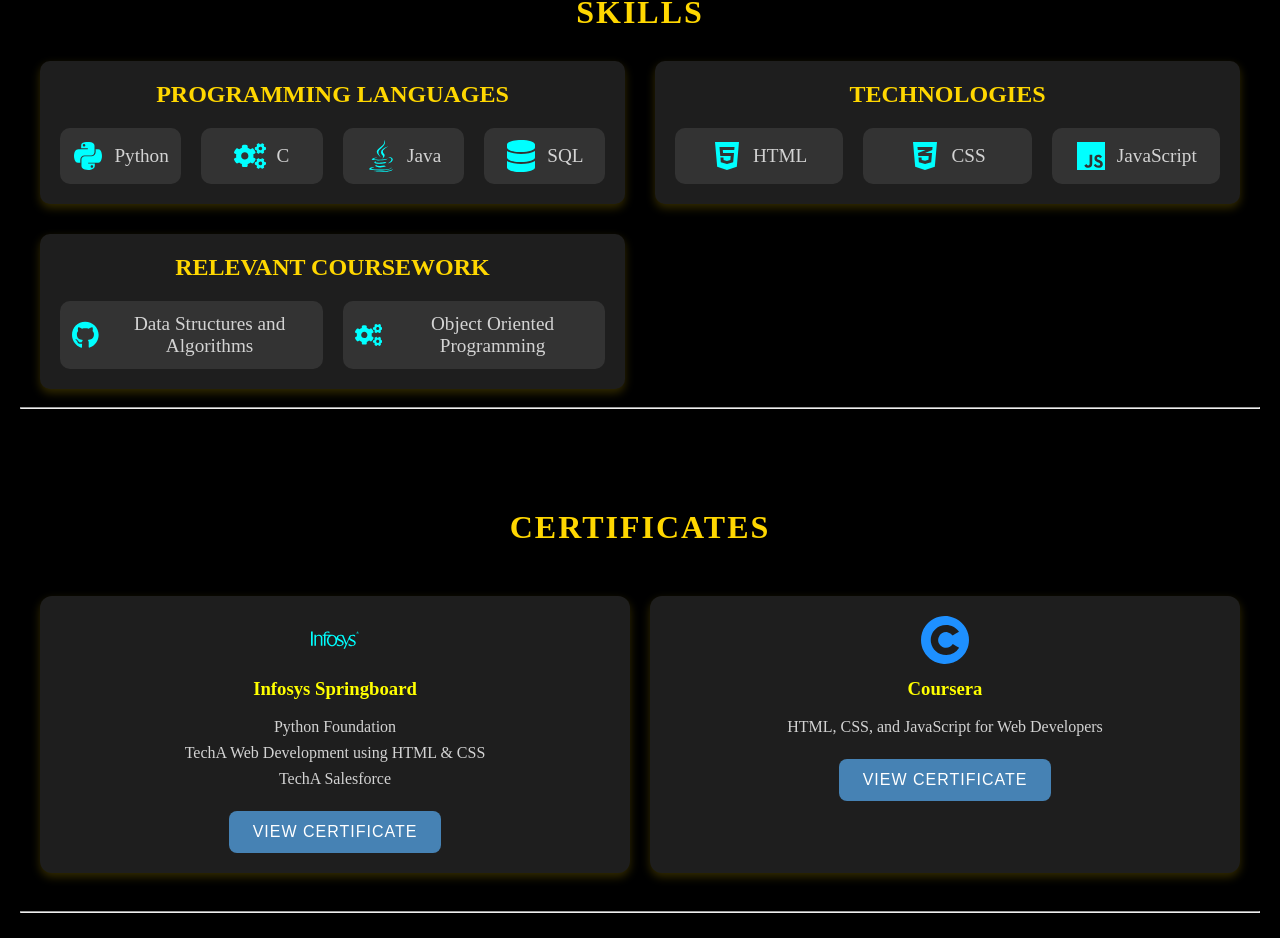
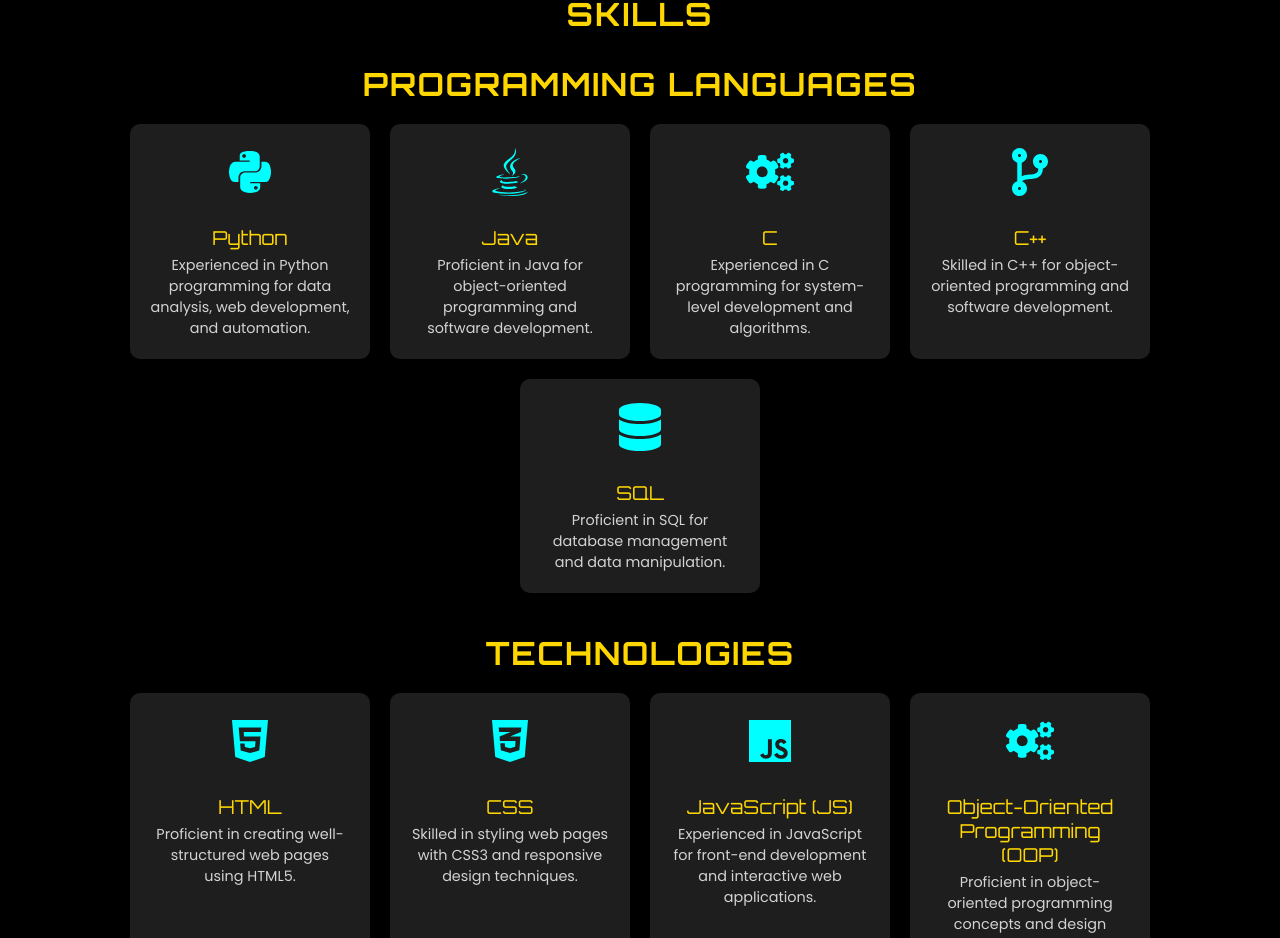
Before and after one commit to kameshp1815/React-Portfolio, a React (Vite) app: page / in a window 1280 px wide. Shown: the part 3087-4025 px from the top of the page. Built offline with nearby package versions, Linux system fonts and the light colour scheme.

Commit message:
skill component style commit

```diff
--- a/src/Components/Skills/Skill.jsx
+++ b/src/Components/Skills/Skill.jsx
@@ -1,73 +1,71 @@
 import "./Skills.css";
-import { FaPython, FaHtml5,FaJava, FaCss3Alt, FaJs, FaCogs, FaDatabase, FaGithub } from 'react-icons/fa';
+import { FaPython, FaJava, FaHtml5, FaCss3Alt, FaJs, FaCogs, FaDatabase, FaGithub, FaCodeBranch, FaGitAlt } from 'react-icons/fa';
 
 const Skills = () => {
+  const programmingLanguages = [
+    { name: "Python", icon: <FaPython />, description: "Experienced in Python programming for data analysis, web development, and automation." },
+    { name: "Java", icon: <FaJava />, description: "Proficient in Java for object-oriented programming and software development." },
+    { name: "C", icon: <FaCogs />, description: "Experienced in C programming for system-level development and algorithms." },
+    { name: "C++", icon: <FaCodeBranch />, description: "Skilled in C++ for object-oriented programming and software development." },
+    { name: "SQL", icon: <FaDatabase />, description: "Proficient in SQL for database management and data manipulation." },
+  ];
+
+  const technologies = [
+    { name: "HTML", icon: <FaHtml5 />, description: "Proficient in creating well-structured web pages using HTML5." },
+    { name: "CSS", icon: <FaCss3Alt />, description: "Skilled in styling web pages with CSS3 and responsive design techniques." },
+    { name: "JavaScript (JS)", icon: <FaJs />, description: "Experienced in JavaScript for front-end development and interactive web applications." },
+    { name: "Object-Oriented Programming (OOP)", icon: <FaCogs />, description: "Proficient in object-oriented programming concepts and design patterns." },
+    { name: "Git", icon: <FaGitAlt />, description: "Experienced in version control using Git." },
+    { name: "GitHub", icon: <FaGithub />, description: "Skilled in collaborating and sharing code using GitHub." },
+  ];
+
+  const relevantCoursework = [
+    { name: "DBMS", icon: <FaDatabase />, description: "Knowledgeable in database management systems and their applications." },
+    { name: "Data Structures and Algorithms", icon: <FaCogs />, description: "Skilled in data structures and algorithms for efficient problem-solving." },
+  ];
+
   return (
-    <section id="skills" className='skills'>
-      <h2 className='title'>Skills</h2>
+    <section id="skills" className="skills">
+      <h2 className="title">Skills</h2>
 
-      <div className="skillsContainer">
-        {/* Programming Languages Section */}
-        <div className="skillsGroup">
-          <h3 className="skillsGroupTitle">Programming Languages</h3>
-          <div className="skillsList">
-            <div className="skillItem">
-              <FaPython className="skillIcon" />
-              <span>Python</span>
+      <div className="category">
+        <h3 className="categoryTitle">Programming Languages</h3>
+        <div className="iconContainer">
+          {programmingLanguages.map((skill, index) => (
+            <div key={index} className="skillIconBox">
+              <div className="skillIcon">{skill.icon}</div>
+              <div className="skillName">{skill.name}</div>
+              <div className="skillDescription">{skill.description}</div>
             </div>
-            <div className="skillItem">
-              <FaCogs className="skillIcon" />
-              <span>C</span>
-            </div>
-            <div className="skillItem">
-              <FaJava className="skillIcon" />
-              <span>Java</span>
-            </div>
-            <div className="skillItem">
-              <FaDatabase className="skillIcon" />
-              <span>SQL</span>
-            </div>
+          ))}
         </div>
       </div>
 
-        {/* Technologies Section */}
-        <div className="skillsGroup">
-          <h3 className="skillsGroupTitle">Technologies</h3>
-          <div className="skillsList">
-            <div className="skillItem">
-              <FaHtml5 className="skillIcon" />
-              <span>HTML</span>
+      <div className="category">
+        <h3 className="categoryTitle">Technologies</h3>
+        <div className="iconContainer">
+          {technologies.map((skill, index) => (
+            <div key={index} className="skillIconBox">
+              <div className="skillIcon">{skill.icon}</div>
+              <div className="skillName">{skill.name}</div>
+              <div className="skillDescription">{skill.description}</div>
             </div>
-            <div className="skillItem">
-              <FaCss3Alt className="skillIcon" />
-              <span>CSS</span>
-            </div>
-            <div className="skillItem">
-              <FaJs className="skillIcon" />
-              <span>JavaScript</span>
-            </div>
+          ))}
         </div>
       </div>
 
-        {/* Relevant Coursework Section */}
-        <div className="skillsGroup">
-          <h3 className="skillsGroupTitle">Relevant Coursework</h3>
-          <div className="skillsList">
-
-            <div className="skillItem">
-              <FaGithub className="skillIcon" />
-              <span>Data Structures and Algorithms</span>
+      <div className="category">
+        <h3 className="categoryTitle">Relevant Coursework</h3>
+        <div className="iconContainer">
+          {relevantCoursework.map((skill, index) => (
+            <div key={index} className="skillIconBox">
+              <div className="skillIcon">{skill.icon}</div>
+              <div className="skillName">{skill.name}</div>
+              <div className="skillDescription">{skill.description}</div>
             </div>
-            <div className="skillItem">
-              <FaCogs className="skillIcon" />
-              <span>Object Oriented Programming</span>
-            </div>
-
+          ))}
         </div>
       </div>
-      </div>
-      <br></br>
-      <hr></hr>
     </section>
   );
 };
--- a/src/Components/Skills/Skills.css
+++ b/src/Components/Skills/Skills.css
@@ -1,8 +1,31 @@
+@import url('https://fonts.googleapis.com/css2?family=Orbitron:wght@400;600;700&family=Poppins:wght@300;400;600&display=swap');
+
+/* Skills Section */
 .skills {
   background-color: #000000; /* Black background */
   color: #ffffff; /* White text */
   padding: 50px 20px;
   text-align: center;
+  font-family: 'Poppins', sans-serif; /* Use Poppins for all text */
+  position: relative;
+  overflow: hidden;
+}
+
+.skills::before {
+  content: "";
+  position: absolute;
+  top: 0;
+  left: 0;
+  width: 100%;
+  height: 100%;
+  background: linear-gradient(45deg, rgba(255,0,150,0.2), rgba(0,230,64,0.2));
+  mix-blend-mode: overlay;
+  z-index: 1;
+}
+
+.skills > * {
+  position: relative;
+  z-index: 2;
 }
 
 /* Title Styling */
@@ -12,111 +35,139 @@
   margin-bottom: 40px;
   text-transform: uppercase;
   letter-spacing: 2px;
+  font-family: 'Orbitron', sans-serif; /* Use Orbitron for title */
+  position: relative;
+  z-index: 2;
 }
 
-/* Skills Container */
-.skillsContainer {
-  display: grid;
-  grid-template-columns: 1fr 1fr; /* Two columns layout */
-  gap: 30px;
-  max-width: 1200px;
-  margin: 0 auto;
+/* Category Section */
+.category {
+  margin-bottom: 40px;
 }
 
-/* Skills Group */
-.skillsGroup {
-  background-color: #1E1E1E; /* Dark Gray background */
-  padding: 20px;
-  border-radius: 10px;
-  box-shadow: 0 4px 10px rgba(255, 215, 0, 0.2); /* Soft gold glow */
+.categoryTitle {
+  font-size: 2rem;
+  color: #FFD700; /* Gold color for category title */
+  margin-bottom: 20px;
+  text-transform: uppercase;
+  letter-spacing: 1.5px;
+  font-family: 'Orbitron', sans-serif; /* Use Orbitron for category titles */
 }
 
-/* Skills Group Title */
-.skillsGroupTitle {
-  font-size: 1.5rem;
-  color: #FFD700; /* Gold for headings */
-  margin-bottom: 20px;
-  text-transform: uppercase;
+/* Icon and Description Container */
+.iconContainer {
+  display: flex;
+  flex-wrap: wrap;
+  justify-content: center;
+  gap: 20px;
+  position: relative;
+  z-index: 2;
 }
 
-/* Skills List */
-.skillsList {
-  display: grid;
-  grid-template-columns: repeat(auto-fit, minmax(120px, 1fr)); /* Adjusting for responsiveness */
-  gap: 20px;
-}
-
-/* Skill Item */
-.skillItem {
-  display: flex;
-  align-items: center;
-  justify-content: center;
-  background-color: #333333; /* Charcoal background */
-  padding: 12px;
+/* Skill Icon Box */
+.skillIconBox {
+  background-color: #1E1E1E; /* Dark Gray */
+  color: #FFD700; /* Gold */
   border-radius: 10px;
+  padding: 20px;
+  width: 200px;
+  text-align: center;
   transition: transform 0.3s ease, box-shadow 0.3s ease;
 }
 
-.skillItem:hover {
+.skillIconBox:hover {
   transform: translateY(-5px);
   box-shadow: 0 6px 15px rgba(0, 255, 255, 0.3); /* Cyan glow effect on hover */
 }
 
-/* Skill Icons */
-.skillIcon {
-  font-size: 2rem;
-  margin-right: 10px;
+.skillIconBox .skillIcon {
+  font-size: 3rem;
+  margin-bottom: 10px;
   color: #00FFFF; /* Cyan color */
 }
 
-/* Skill Text */
-.skillItem span {
+.skillIconBox .skillName {
   font-size: 1.2rem;
+  margin-bottom: 5px;
+  font-family: 'Orbitron', sans-serif; /* Use Orbitron for skill names */
+}
+
+.skillIconBox .skillDescription {
+  font-size: 0.9rem;
   color: #D3D3D3; /* Light gray */
 }
 
 /* Responsive Design */
-@media (max-width: 768px) {
-  .skillsContainer {
-      grid-template-columns: 1fr; /* Single column on smaller screens */
+@media (max-width: 1024px) {
+  .iconContainer {
+    gap: 15px;
   }
 
-  .skillsGroup {
-      padding: 15px;
+  .title {
+    font-size: 2rem;
   }
 
-  .skillItem {
-      padding: 10px;
+  .categoryTitle {
+    font-size: 1.8rem;
+  }
+
+  .skillIconBox {
+    width: 180px;
+  }
+
+  .skillIconBox .skillIcon {
+    font-size: 2.5rem;
+  }
+
+  .skillIconBox .skillName {
+    font-size: 1rem;
+  }
+}
+
+@media (max-width: 768px) {
+  .iconContainer {
+    gap: 10px;
+  }
+
+  .title {
+    font-size: 1.8rem;
+  }
+
+  .categoryTitle {
+    font-size: 1.6rem;
+  }
+
+  .skillIconBox {
+    width: 150px;
+  }
+
+  .skillIconBox .skillIcon {
+    font-size: 2rem;
+  }
+
+  .skillIconBox .skillName {
+    font-size: 0.9rem;
   }
 }
 
 @media (max-width: 480px) {
   .title {
-      font-size: 2rem;
+    font-size: 1.6rem;
   }
 
-  .skillsContainer {
-      display: flex;
-      flex-direction: column;
-      align-items: center;
+  .categoryTitle {
+    font-size: 1.4rem;
   }
 
-  .skillsGroupTitle {
-      font-size: 1.3rem;
+  .skillIconBox {
+    width: 120px;
   }
 
-  .skillItem {
-      flex-direction: column;
-      padding: 8px;
+  .skillIconBox .skillIcon {
+    font-size: 1.5rem;
   }
 
-  .skillIcon {
-      font-size: 1.8rem;
-      margin-right: 0;
-      margin-bottom: 5px;
-  }
-
-  .skillItem span {
-      font-size: 1rem;
+  .skillIconBox .skillName {
+    font-size: 0.8rem;
   }
 }
```
Lines whose indentation alone changed are shown as unchanged.
